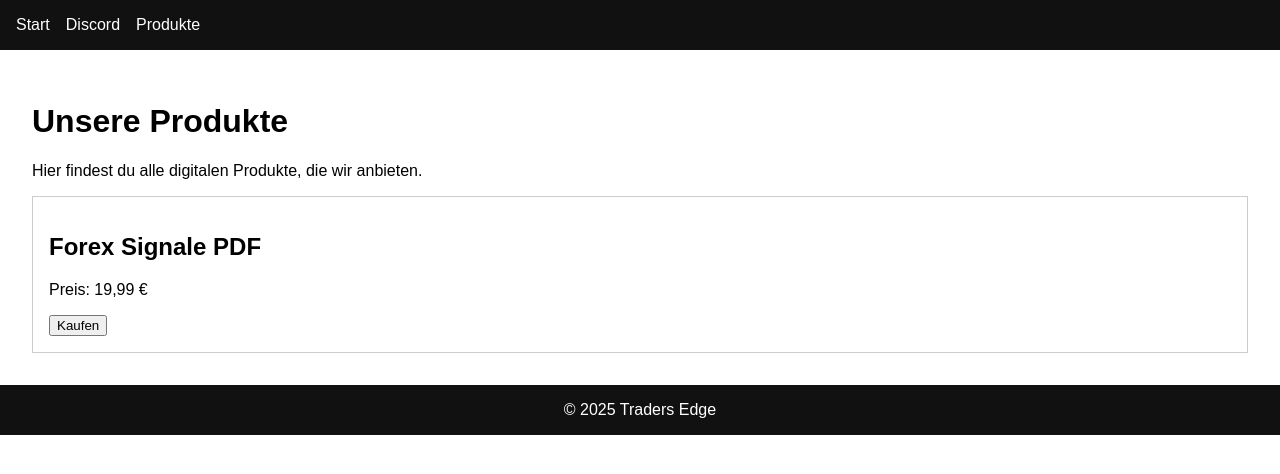
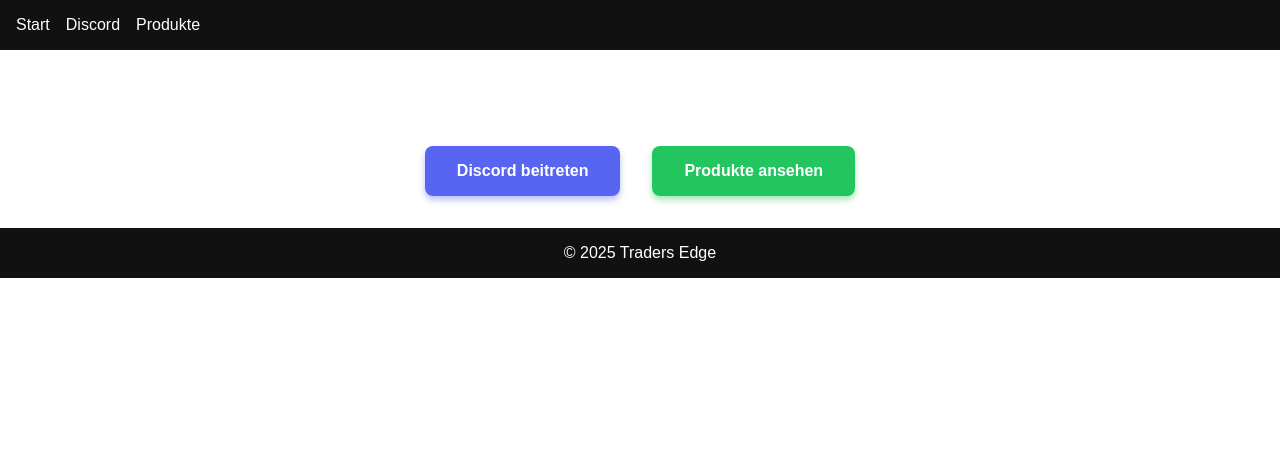
Before and after one commit to romeopnz/Trader-Edge, a Next.js app: page /produkte in a window 1280 px wide. Shown: the top 474 px of the page. Built offline with nearby package versions, Linux system fonts and the light colour scheme.

Commit message:
Update page.js

```diff
--- a/app/produkte/page.js
+++ b/app/produkte/page.js
@@ -1,14 +1,46 @@
-export default function ProduktePage() {
+export default function HomePage() {
   return (
-    <div>
-      <h1>Unsere Produkte</h1>
-      <p>Hier findest du alle digitalen Produkte, die wir anbieten.</p>
-      {/* Beispiel-Produkt */}
-      <div style={{ border: "1px solid #ccc", padding: "1rem", marginTop: "1rem" }}>
-        <h2>Forex Signale PDF</h2>
-        <p>Preis: 19,99 €</p>
-        <button>Kaufen</button>
-      </div>
+    <div style={{
+      display: "flex",
+      justifyContent: "center",
+      gap: "2rem",
+      marginTop: "4rem",
+    }}>
+      <a
+        href="/discord"
+        style={{
+          padding: "1rem 2rem",
+          backgroundColor: "#5865F2", // Discord Blau
+          color: "#fff",
+          textDecoration: "none",
+          borderRadius: "8px",
+          fontWeight: "600",
+          boxShadow: "0 4px 6px rgba(88, 101, 242, 0.4)",
+          transition: "background-color 0.3s ease",
+        }}
+        onMouseEnter={e => e.currentTarget.style.backgroundColor = "#4752c4"}
+        onMouseLeave={e => e.currentTarget.style.backgroundColor = "#5865F2"}
+      >
+        Discord beitreten
+      </a>
+
+      <a
+        href="/produkte"
+        style={{
+          padding: "1rem 2rem",
+          backgroundColor: "#22c55e", // Grüner Button
+          color: "#fff",
+          textDecoration: "none",
+          borderRadius: "8px",
+          fontWeight: "600",
+          boxShadow: "0 4px 6px rgba(34, 197, 94, 0.4)",
+          transition: "background-color 0.3s ease",
+        }}
+        onMouseEnter={e => e.currentTarget.style.backgroundColor = "#16a34a"}
+        onMouseLeave={e => e.currentTarget.style.backgroundColor = "#22c55e"}
+      >
+        Produkte ansehen
+      </a>
     </div>
   );
 }
```
